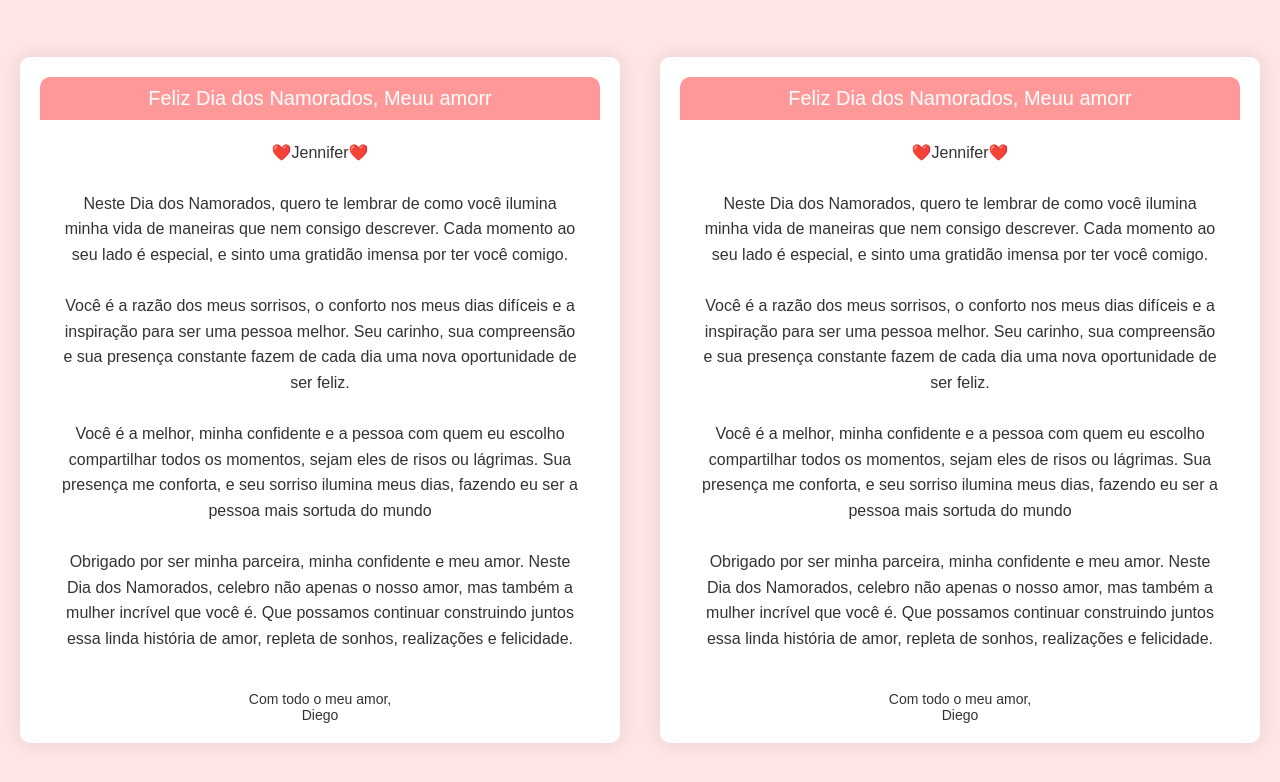
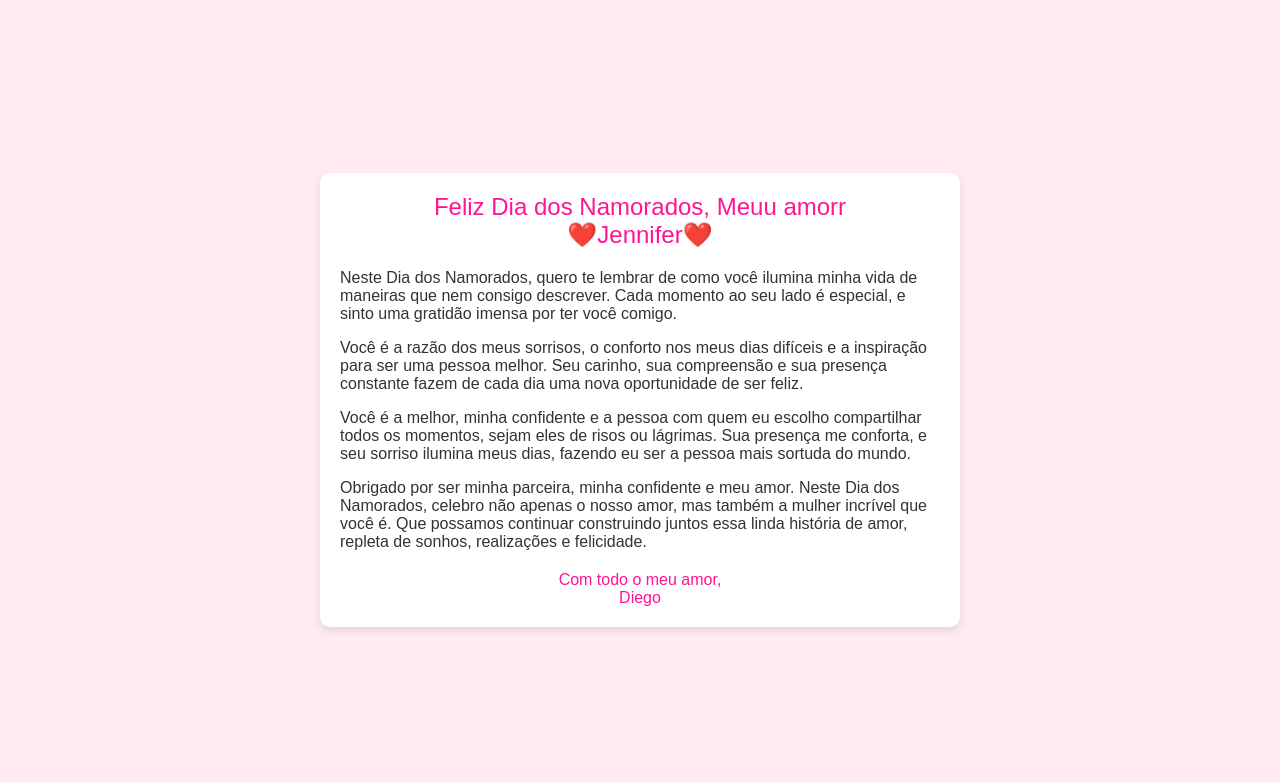
Before and after one commit to DiegoDevJ/baixarvideos, a plain HTML site: page index.html in a window 1280 px wide. Drawn offline with Linux system fonts and the light colour scheme.

Commit message:
Update index.html
teste3

```diff
--- a/index.html
+++ b/index.html
@@ -3,128 +3,57 @@
 <head>
     <meta charset="UTF-8">
     <meta name="viewport" content="width=device-width, initial-scale=1.0">
-    <title>Dia dos Namorados</title>
+    <title>Carta de Dia dos Namorados</title>
     <style>
         body {
-            font-family: Arial, sans-serif;
-            background-color: #ffe6e6;
-            color: #333;
-            margin: 0;
-            padding: 0;
+            font-family: 'Arial', sans-serif;
             display: flex;
             justify-content: center;
             align-items: center;
             height: 100vh;
+            margin: 0;
+            background-color: #ffebf0;
         }
         .card {
-            background-color: #fff;
+            background: white;
+            padding: 20px;
             border-radius: 10px;
-            box-shadow: 0 0 20px rgba(0, 0, 0, 0.1);
-            padding: 20px;
-            margin: 20px;
-            text-align: center;
-            max-width: 90%;
+            box-shadow: 0 4px 8px rgba(0, 0, 0, 0.1);
+            max-width: 600px;
+            width: 90%;
         }
         .header {
-            background-color: #ff9999;
-            color: #fff;
-            padding: 10px;
-            border-radius: 10px 10px 0 0;
-            font-size: 20px;
+            text-align: center;
+            font-size: 1.5em;
+            color: #ff1493;
         }
-        .message {
-            padding: 20px;
-            font-size: 16px;
-            line-height: 1.6;
+        .content {
+            margin-top: 20px;
+            font-size: 1em;
+            color: #333;
+        }
+        .content p {
+            margin-bottom: 15px;
         }
         .footer {
+            text-align: center;
             margin-top: 20px;
-            font-size: 14px;
+            font-size: 1em;
+            color: #ff1493;
         }
     </style>
 </head>
 <body>
     <div class="card">
         <div class="header">
-            Feliz Dia dos Namorados, Meuu amorr
+            Feliz Dia dos Namorados, Meuu amorr<br>
+            ❤️Jennifer❤️
         </div>
-        <div class="message">
-            ❤️Jennifer❤️
-            <br><br>
-            Neste Dia dos Namorados, quero te lembrar de como você ilumina minha vida de maneiras que nem consigo descrever. Cada momento ao seu lado é especial, e sinto uma gratidão imensa por ter você comigo.
-            <br><br>
-            Você é a razão dos meus sorrisos, o conforto nos meus dias difíceis e a inspiração para ser uma pessoa melhor. Seu carinho, sua compreensão e sua presença constante fazem de cada dia uma nova oportunidade de ser feliz.
-            <br><br>
-            Você é a melhor, minha confidente e a pessoa com quem eu escolho compartilhar todos os momentos, sejam eles de risos ou lágrimas. Sua presença me conforta, e seu sorriso ilumina meus dias, fazendo eu ser a pessoa mais sortuda do mundo
-            <br><br>
-            Obrigado por ser minha parceira, minha confidente e meu amor. Neste Dia dos Namorados, celebro não apenas o nosso amor, mas também a mulher incrível que você é. Que possamos continuar construindo juntos essa linda história de amor, repleta de sonhos, realizações e felicidade.
-        </div>
-        <div class="footer">
-            Com todo o meu amor,<br>
-            Diego
-        </div>
-    </div>
-</body>
-</html><!DOCTYPE html>
-<html lang="pt-BR">
-<head>
-    <meta charset="UTF-8">
-    <meta name="viewport" content="width=device-width, initial-scale=1.0">
-    <title>Dia dos Namorados</title>
-    <style>
-        body {
-            font-family: Arial, sans-serif;
-            background-color: #ffe6e6;
-            color: #333;
-            margin: 0;
-            padding: 0;
-            display: flex;
-            justify-content: center;
-            align-items: center;
-            height: 100vh;
-        }
-        .card {
-            background-color: #fff;
-            border-radius: 10px;
-            box-shadow: 0 0 20px rgba(0, 0, 0, 0.1);
-            padding: 20px;
-            margin: 20px;
-            text-align: center;
-            max-width: 90%;
-        }
-        .header {
-            background-color: #ff9999;
-            color: #fff;
-            padding: 10px;
-            border-radius: 10px 10px 0 0;
-            font-size: 20px;
-        }
-        .message {
-            padding: 20px;
-            font-size: 16px;
-            line-height: 1.6;
-        }
-        .footer {
-            margin-top: 20px;
-            font-size: 14px;
-        }
-    </style>
-</head>
-<body>
-    <div class="card">
-        <div class="header">
-            Feliz Dia dos Namorados, Meuu amorr
-        </div>
-        <div class="message">
-            ❤️Jennifer❤️
-            <br><br>
-            Neste Dia dos Namorados, quero te lembrar de como você ilumina minha vida de maneiras que nem consigo descrever. Cada momento ao seu lado é especial, e sinto uma gratidão imensa por ter você comigo.
-            <br><br>
-            Você é a razão dos meus sorrisos, o conforto nos meus dias difíceis e a inspiração para ser uma pessoa melhor. Seu carinho, sua compreensão e sua presença constante fazem de cada dia uma nova oportunidade de ser feliz.
-            <br><br>
-            Você é a melhor, minha confidente e a pessoa com quem eu escolho compartilhar todos os momentos, sejam eles de risos ou lágrimas. Sua presença me conforta, e seu sorriso ilumina meus dias, fazendo eu ser a pessoa mais sortuda do mundo
-            <br><br>
-            Obrigado por ser minha parceira, minha confidente e meu amor. Neste Dia dos Namorados, celebro não apenas o nosso amor, mas também a mulher incrível que você é. Que possamos continuar construindo juntos essa linda história de amor, repleta de sonhos, realizações e felicidade.
+        <div class="content">
+            <p>Neste Dia dos Namorados, quero te lembrar de como você ilumina minha vida de maneiras que nem consigo descrever. Cada momento ao seu lado é especial, e sinto uma gratidão imensa por ter você comigo.</p>
+            <p>Você é a razão dos meus sorrisos, o conforto nos meus dias difíceis e a inspiração para ser uma pessoa melhor. Seu carinho, sua compreensão e sua presença constante fazem de cada dia uma nova oportunidade de ser feliz.</p>
+            <p>Você é a melhor, minha confidente e a pessoa com quem eu escolho compartilhar todos os momentos, sejam eles de risos ou lágrimas. Sua presença me conforta, e seu sorriso ilumina meus dias, fazendo eu ser a pessoa mais sortuda do mundo.</p>
+            <p>Obrigado por ser minha parceira, minha confidente e meu amor. Neste Dia dos Namorados, celebro não apenas o nosso amor, mas também a mulher incrível que você é. Que possamos continuar construindo juntos essa linda história de amor, repleta de sonhos, realizações e felicidade.</p>
         </div>
         <div class="footer">
             Com todo o meu amor,<br>
```
